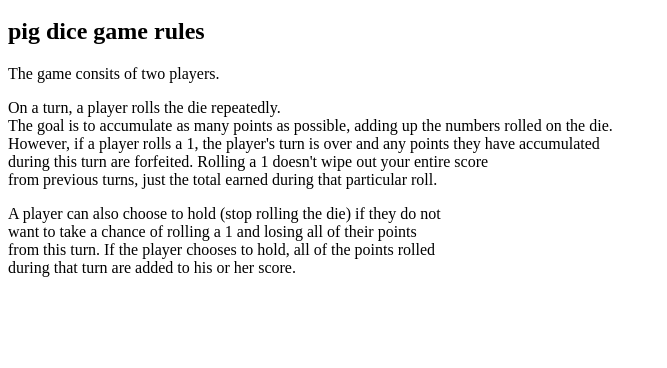
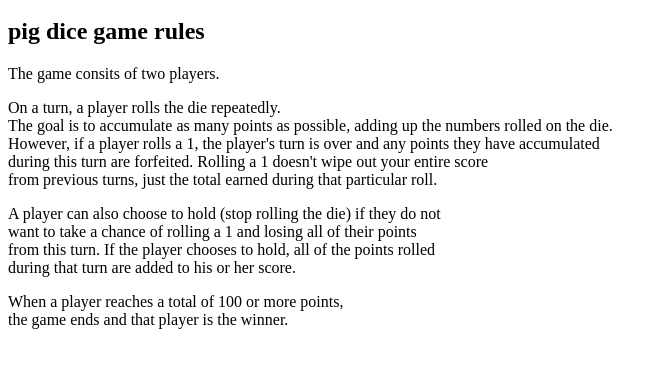
Before and after one commit to amwaniki180/pig-dice, a plain HTML site: page index.html in a window 1280 px wide. Shown: the part 120-488 px from the top of the page, without its empty margins (0-667 px from the left). Drawn offline with Linux system fonts and the light colour scheme.

Commit message:
added another rule.

```diff
--- a/index.html
+++ b/index.html
@@ -14,10 +14,9 @@
         <h2>pig dice game rules</h2>
         <p>The game consits of two players.</p>
         <p>On a turn, a player rolls the die repeatedly. <br>The goal is to accumulate as many points as possible, adding up the numbers rolled on the die.<br> However, if a player rolls a 1, the player's turn is over and any points they have accumulated <br> during this turn are forfeited. Rolling a 1 doesn't wipe out your entire score <br> from previous turns, just the total earned during that particular roll.</p>
-    <p>A player can also choose to hold (stop rolling the die) if they do not <br>want to take a chance of rolling a 1 and losing all of their points <br> from this turn. If the player chooses to hold, all of the points rolled <br> during that turn are added to his or her score.</p>
-
+        <p>A player can also choose to hold (stop rolling the die) if they do not <br>want to take a chance of rolling a 1 and losing all of their points <br> from this turn. If the player chooses to hold, all of the points rolled <br> during that turn are added to his or her score.</p>
+        <p>When a player reaches a total of 100 or more points, <br> the game ends and that player is the winner.</p>
       </div>
-
     </div>
 
 
```
